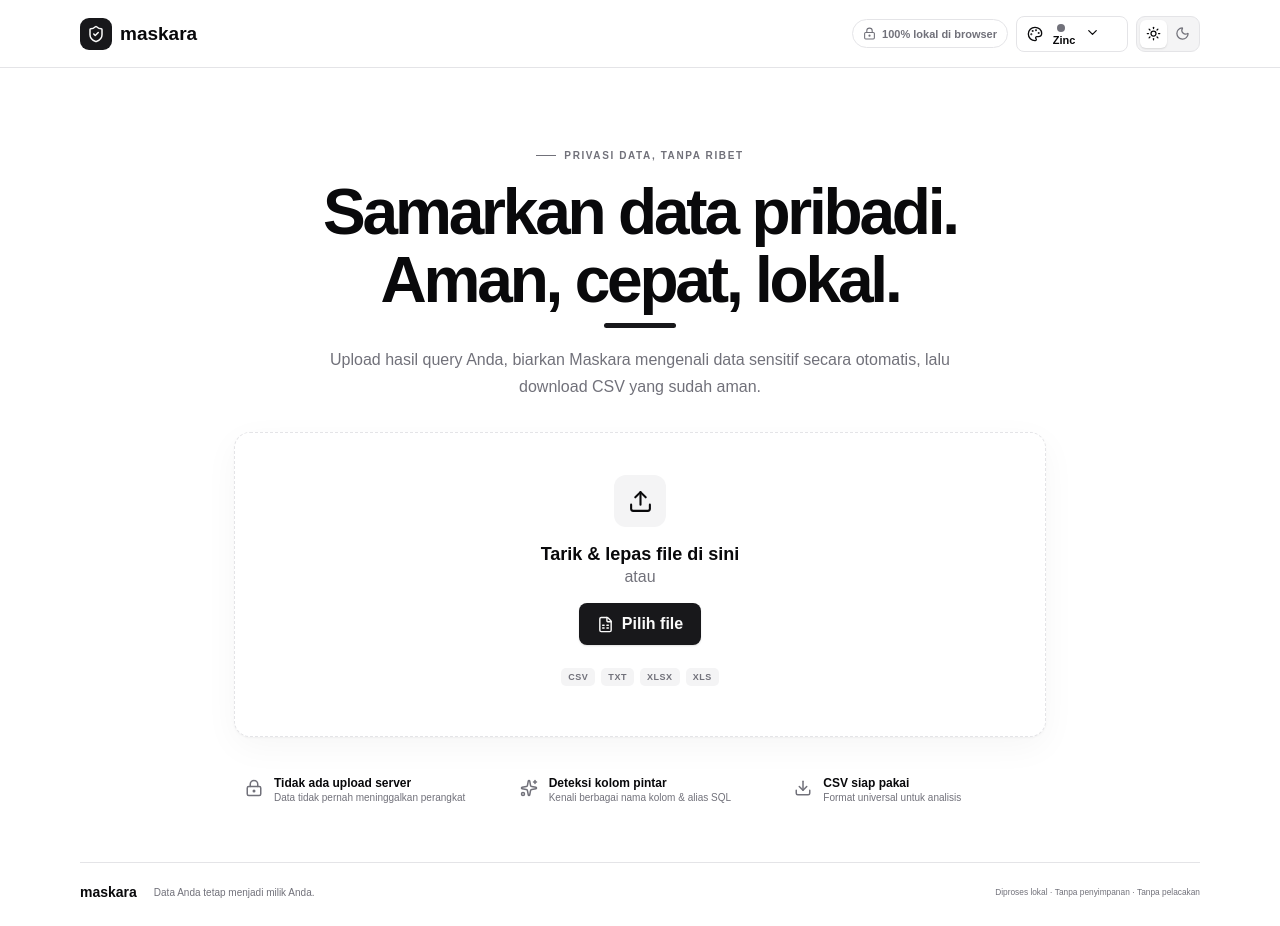
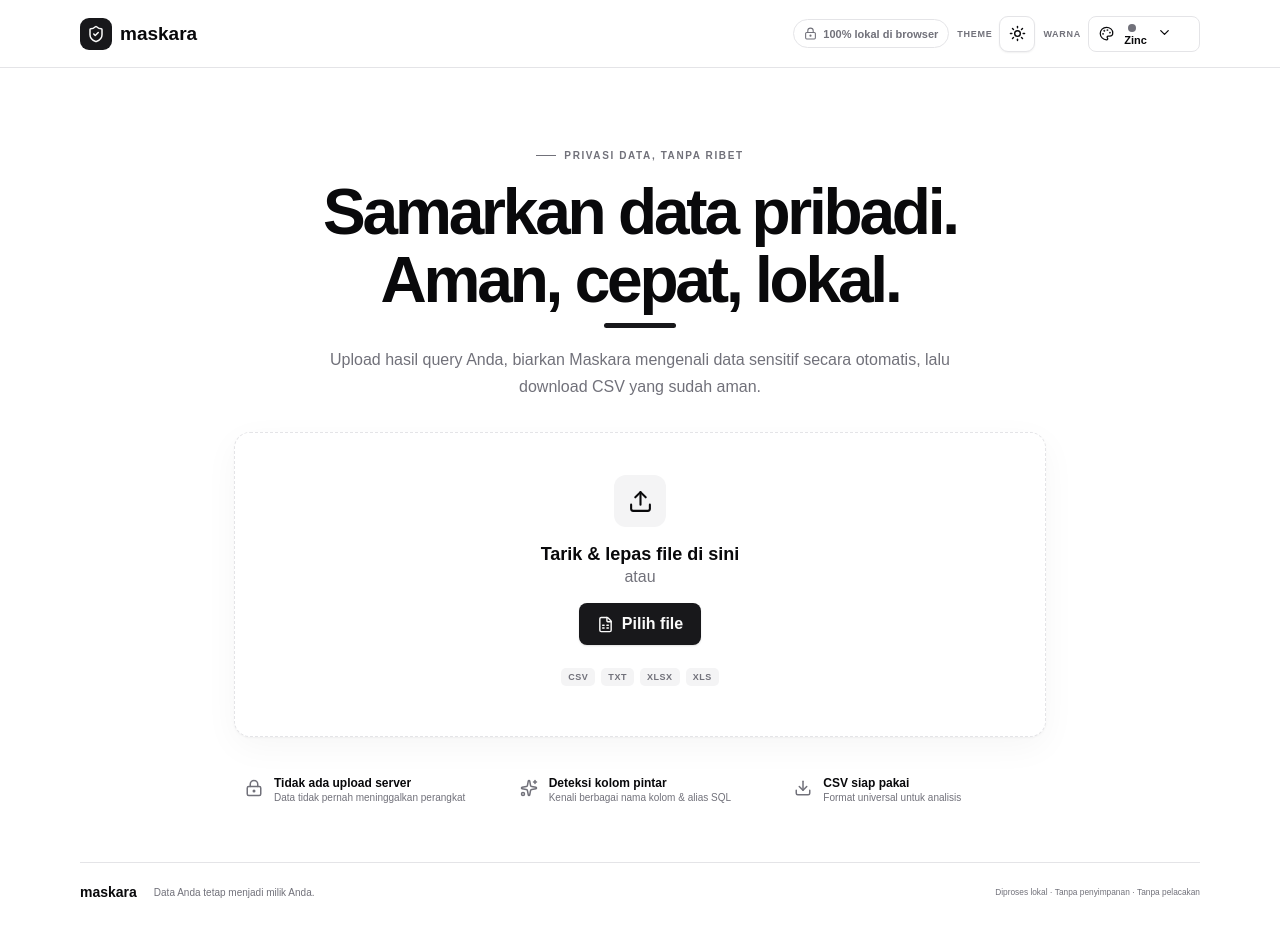
Before and after one commit to rizaldifahmi/maskara, a React (Vite) app: page / in a window 1280 px wide. Built offline with nearby package versions, Linux system fonts and the light colour scheme; a web font is replaced by a local one.

Commit message:
fix: restore labeled theme controls

```diff
--- a/src/components/layout/app-header.tsx
+++ b/src/components/layout/app-header.tsx
@@ -2,10 +2,10 @@ import { LockKeyhole, Palette, ShieldCheck } from 'lucide-react'
 import { useTheme, THEME_COLORS, type ThemeColor } from '../../hooks/use-theme'
 import { Badge } from '../ui/badge'
 import { Button } from '../ui/button'
+import { ThemeModeToggle } from '../shared/theme-mode-toggle'
 import { Select, SelectContent, SelectItem, SelectTrigger, SelectValue } from '../ui/select'
-import { ThemeModeToggle } from '../shared/theme-mode-toggle'
 
 export function AppHeader({ onHome }: { onHome: () => void }) {
   const { mode, color, setColor, toggleMode } = useTheme()
-  return <header className="topbar"><Button variant="bare" className="brand" onClick={onHome} aria-label="Kembali ke awal"><span className="brand-mark"><ShieldCheck size={18}/></span><span>maskara</span></Button><div className="header-actions"><Badge className="private-pill"><LockKeyhole size={13}/> 100% lokal di browser</Badge><Select value={color} onValueChange={value => setColor(value as ThemeColor)}><SelectTrigger aria-label="Pilih warna tema" className="color-mode-trigger"><Palette size={16}/><SelectValue/></SelectTrigger><SelectContent side="left" align="center" sideOffset={8}>{THEME_COLORS.map(option => <SelectItem value={option.value} key={option.value}><span className={`color-dot ${option.value}`}/>{option.label}</SelectItem>)}</SelectContent></Select><ThemeModeToggle mode={mode} onToggle={toggleMode}/></div></header>
+  return <header className="topbar"><Button variant="bare" className="brand" onClick={onHome} aria-label="Kembali ke awal"><span className="brand-mark"><ShieldCheck size={18}/></span><span>maskara</span></Button><div className="header-actions"><Badge className="private-pill"><LockKeyhole size={13}/> 100% lokal di browser</Badge><div className="header-control"><span>THEME</span><ThemeModeToggle mode={mode} onToggle={toggleMode}/></div><div className="header-control"><span>WARNA</span><Select value={color} onValueChange={value => setColor(value as ThemeColor)}><SelectTrigger aria-label="Pilih warna tema" className="color-mode-trigger"><Palette size={15}/><SelectValue/></SelectTrigger><SelectContent>{THEME_COLORS.map(option => <SelectItem value={option.value} key={option.value}><span className={`color-dot ${option.value}`}/>{option.label}</SelectItem>)}</SelectContent></Select></div></div></header>
 }
--- a/src/components/shared/theme-mode-toggle.tsx
+++ b/src/components/shared/theme-mode-toggle.tsx
@@ -3,5 +3,5 @@ import type { ThemeMode } from '../../hooks/use-theme'
 
 interface ThemeModeToggleProps { mode: ThemeMode; onToggle: () => void }
 export function ThemeModeToggle({ mode, onToggle }: ThemeModeToggleProps) {
-  return <button type="button" className="theme-mode-toggle" onClick={onToggle} aria-label={`Gunakan mode ${mode === 'light' ? 'gelap' : 'terang'}`} title={`Mode ${mode === 'light' ? 'terang' : 'gelap'}`}><span className={mode === 'light' ? 'active' : ''}><Sun size={15}/></span><span className={mode === 'dark' ? 'active' : ''}><Moon size={15}/></span></button>
+  return <button type="button" className="theme-mode-toggle" onClick={onToggle} aria-label={`Gunakan mode ${mode === 'light' ? 'gelap' : 'terang'}`} title={`Mode ${mode === 'light' ? 'terang' : 'gelap'}`}>{mode === 'light' ? <Sun size={17}/> : <Moon size={17}/>}</button>
 }
--- a/src/theme.css
+++ b/src/theme.css
@@ -1,6 +1,7 @@
 /* Theme tokens live in index.css; this file is retained as the public theme extension point. */
 .prerender-shell{max-width:760px;margin:0 auto;padding:120px 24px;text-align:center}.prerender-shell h1{font-size:52px;letter-spacing:-.05em}.prerender-shell p{color:var(--muted-foreground)}.prerender-brand{font-weight:800}
-.theme-mode-toggle{display:flex;align-items:center;gap:2px;height:36px;padding:3px;border:1px solid var(--border);border-radius:9px;background:var(--muted);color:var(--muted-foreground);cursor:pointer}.theme-mode-toggle>span{display:grid;place-items:center;width:27px;height:28px;border-radius:6px;transition:background .15s,color .15s,box-shadow .15s}.theme-mode-toggle>span.active{background:var(--background);color:var(--foreground);box-shadow:0 1px 2px rgba(0,0,0,.12)}.theme-mode-toggle:hover>span:not(.active){color:var(--foreground)}.theme-mode-toggle:focus-visible{outline:2px solid var(--ring);outline-offset:2px}
+.header-control{display:flex;align-items:center;gap:7px}.header-control>span{color:var(--muted-foreground);font-size:9px;font-weight:750;letter-spacing:.08em}.theme-mode-toggle{display:grid;place-items:center;width:36px;height:36px;padding:0;border:1px solid var(--border);border-radius:9px;background:var(--background);color:var(--foreground);cursor:pointer;box-shadow:0 1px 2px rgba(0,0,0,.06)}.theme-mode-toggle:hover{background:var(--accent)}.theme-mode-toggle svg{display:block;stroke-width:2}.theme-mode-toggle:focus-visible{outline:2px solid var(--ring);outline-offset:2px}
 
 @media(max-width:760px){.topbar{height:60px;padding:0 16px}.workspace{padding:28px 16px 110px}.hero{padding-inline:16px}.mapping-card{display:grid;gap:10px;overflow:visible;border:0;background:transparent}.mapping-title{display:none}.mapping-row{display:flex;min-width:0!important;min-height:0;flex-direction:column;align-items:stretch;gap:12px;padding:14px;border:1px solid var(--border);border-radius:12px;background:var(--card)}.mapping-row>[data-label]::before{content:attr(data-label);display:block;margin-bottom:6px;color:var(--muted-foreground);font-size:9px;font-weight:700;letter-spacing:.08em;text-transform:uppercase}.mapping-row .preview{white-space:normal;overflow-wrap:anywhere}.workspace-head{gap:18px}.workspace h1{font-size:34px}.actionbar{position:fixed;right:12px;bottom:12px;left:12px;z-index:15;margin:0}.primary,.ghost,.shadcn-select-trigger{min-height:44px}.dropzone{min-height:280px}.success{padding-top:72px}.success h1{font-size:42px}}
 @media(max-width:420px){.brand>span:last-child{display:none}.hero h1{font-size:38px}.private-pill{display:none}.success .primary,.success .ghost{width:100%;margin:8px 0 0}}
+@media(max-width:420px){.header-actions{gap:5px}.header-control{gap:4px}.header-control>span{font-size:8px}.theme-mode-toggle{width:34px}}
```
